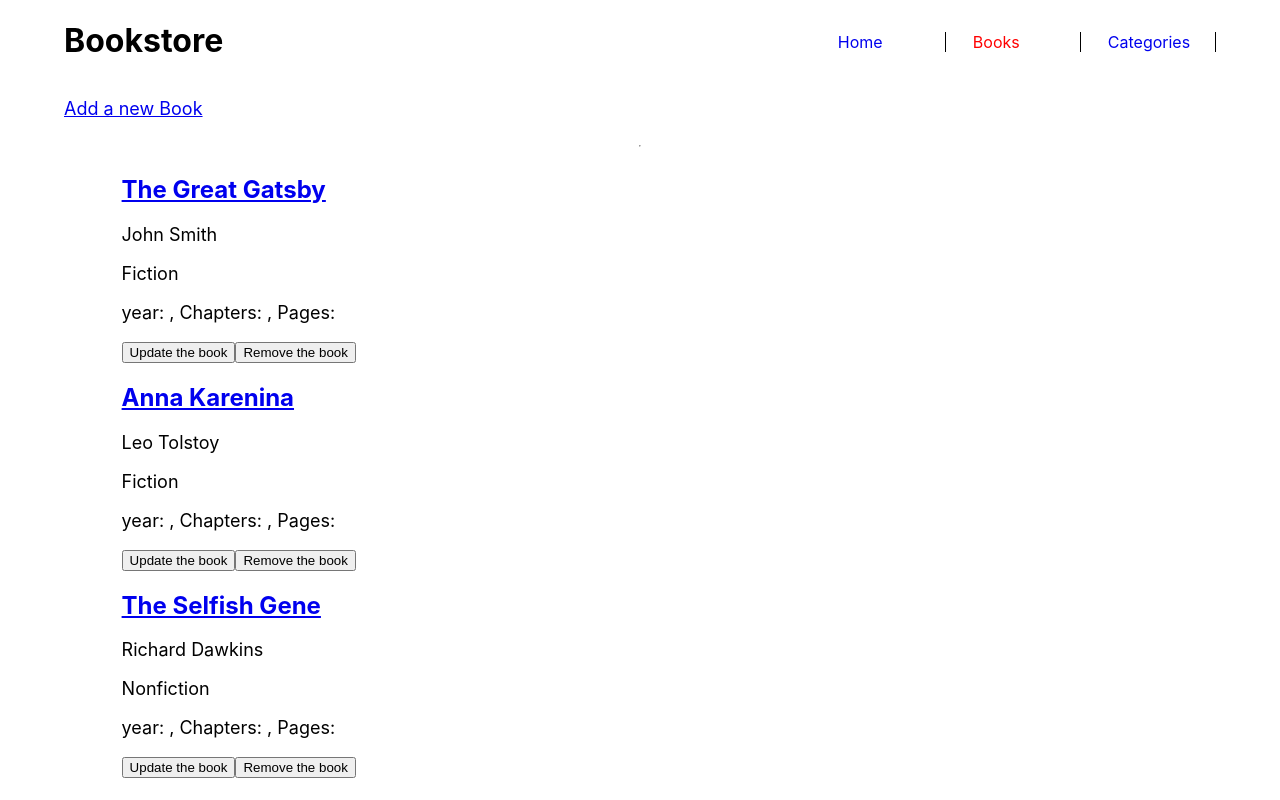
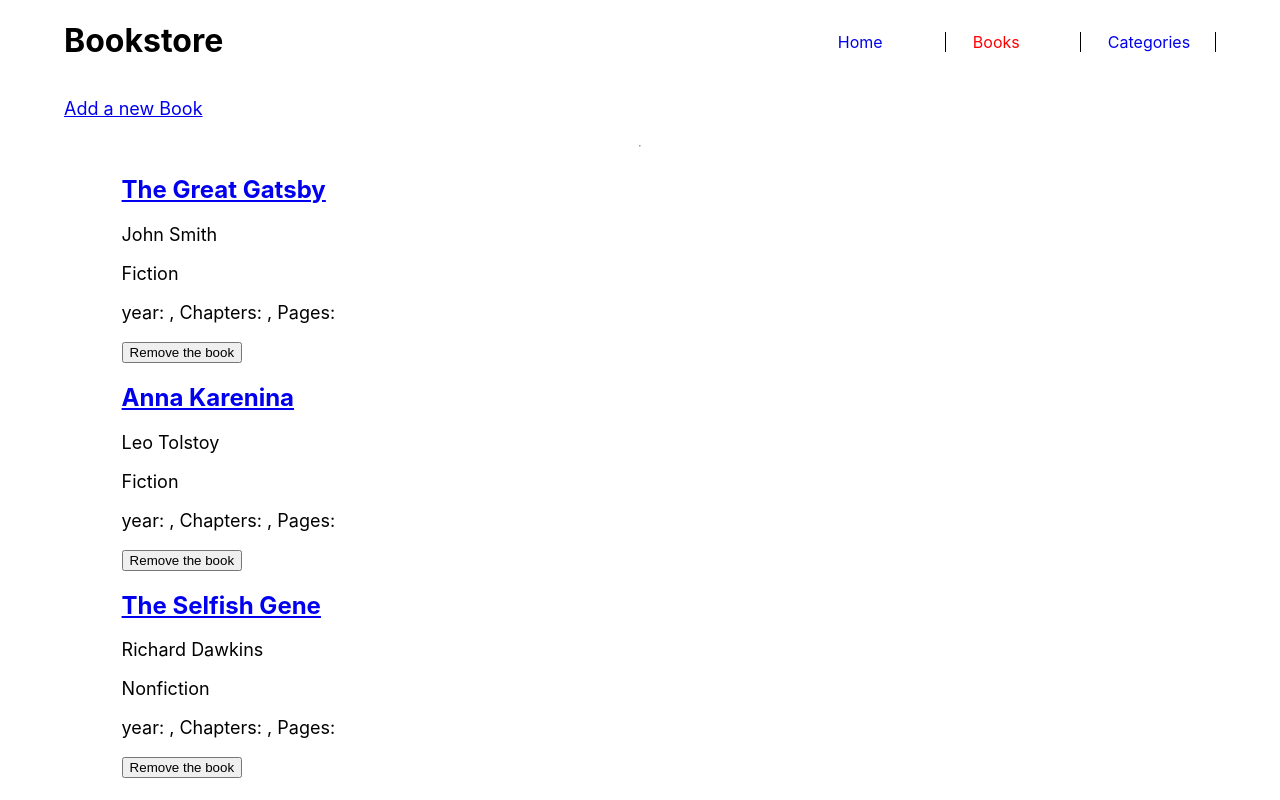
Before and after one commit to diarisdiakite/bookstore, a React (Create React App) app: page /books in a window 1280 px wide. Built offline with nearby package versions, Linux system fonts and the light colour scheme.

Commit message:
Remove updateBook from the BookListElement component. The component includes the 'removeBook' button and a link to the form to add new Book.

```diff
--- a/src/components/childComponents/BooksListElements.js
+++ b/src/components/childComponents/BooksListElements.js
@@ -2,7 +2,7 @@ import React from 'react';
 import { useDispatch } from 'react-redux';
 import { Link } from 'react-router-dom';
 import PropTypes from 'prop-types';
-import { removeBook, updateBook } from '../../redux/books/booksSlice';
+import { removeBook } from '../../redux/books/booksSlice';
 
 function BooksListElements({ books }) {
   const dispatch = useDispatch();
@@ -28,13 +28,6 @@ function BooksListElements({ books }) {
                   {book.pages}
                 </p>
               </div>
-              <button
-                type="button"
-                aria-label="Update book"
-                onClick={() => dispatch(updateBook(book.id))}
-              >
-                Update the book
-              </button>
               <button
                 type="button"
                 aria-label="Remove book"
```
